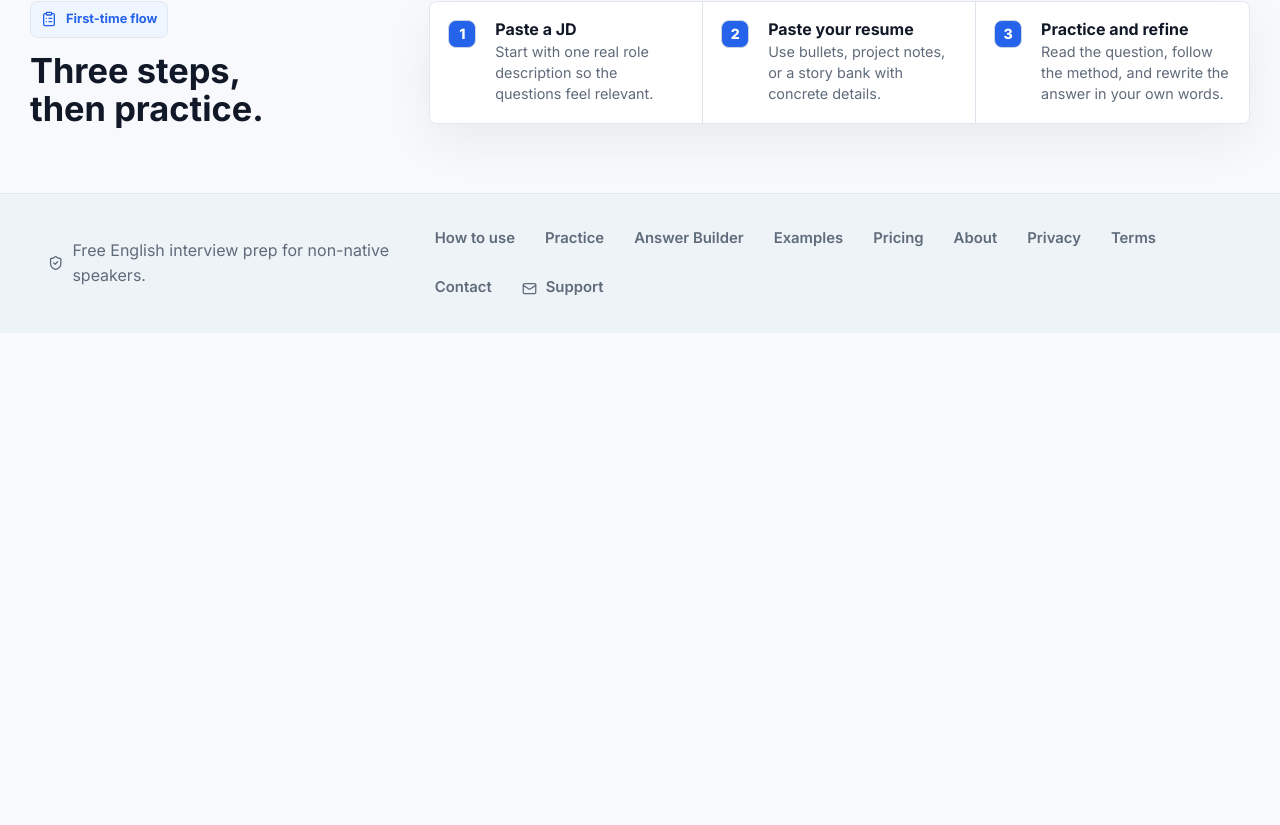
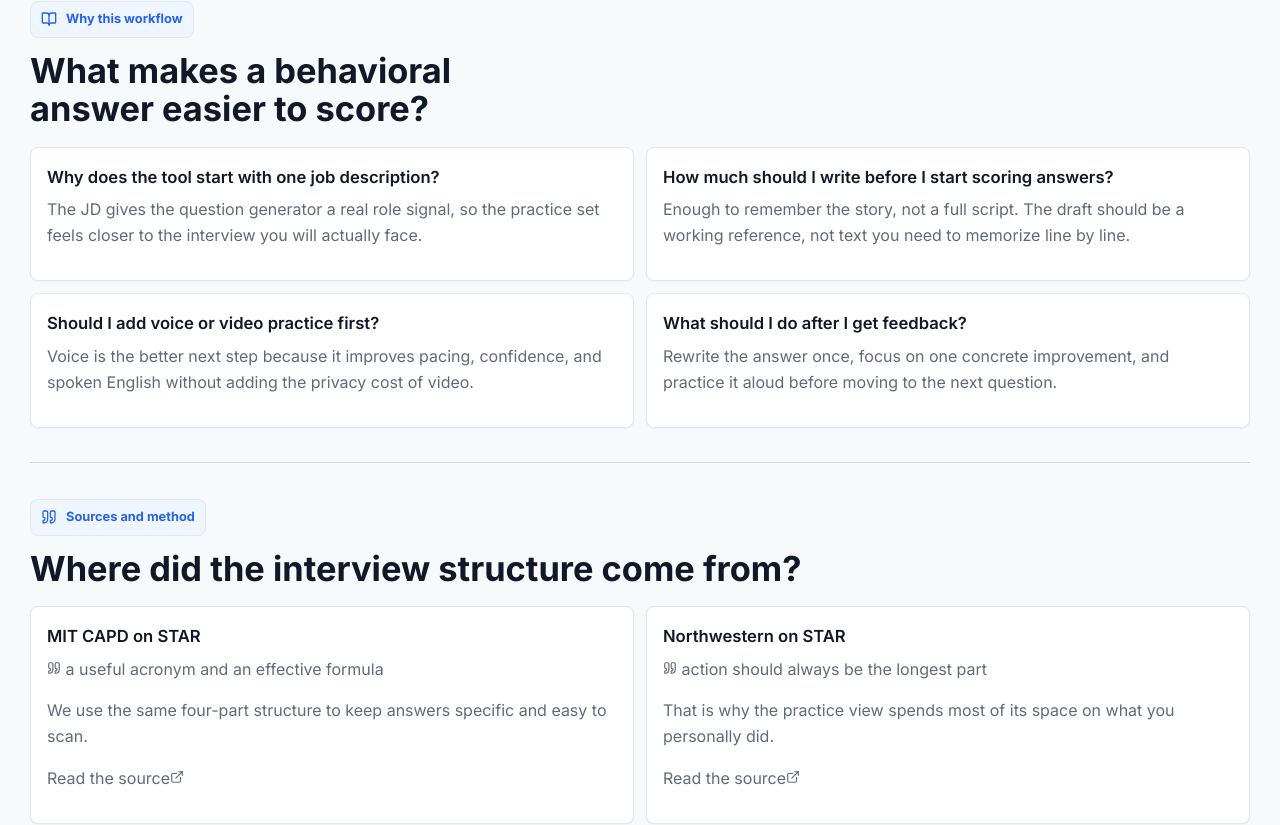
Before and after one commit to joanjiaocn-rgb/mock-interview-tool, a Next.js app: page / in a window 1280 px wide. Shown: the part 932-1757 px from the top of the page. Before the commit the page ends 1265 px from the top, so only its background shows below. Built offline with nearby package versions, Linux system fonts and the light colour scheme; no server answers.

Commit message:
Improve SEO metadata and content

```diff
--- a/app/about/page.tsx
+++ b/app/about/page.tsx
@@ -4,6 +4,8 @@ import { site } from "@/lib/site";
 export const metadata: Metadata = {
   title: "About",
   description: "About Interview English Coach.",
+  keywords: site.keywords,
+  authors: [{ name: site.authorName }],
   alternates: {
     canonical: `${site.url}/about`,
   },
--- a/app/answer-builder/page.tsx
+++ b/app/answer-builder/page.tsx
@@ -4,6 +4,8 @@ import { site } from "@/lib/site";
 export const metadata: Metadata = {
   title: "STAR Answer Builder",
   description: "Build clearer English behavioral interview answers with a simple STAR structure for non-native speakers.",
+  keywords: site.keywords,
+  authors: [{ name: site.authorName }],
   alternates: {
     canonical: `${site.url}/answer-builder`,
   },
--- a/app/contact/page.tsx
+++ b/app/contact/page.tsx
@@ -4,6 +4,8 @@ import { site } from "@/lib/site";
 export const metadata: Metadata = {
   title: "Contact",
   description: "Contact Interview English Coach.",
+  keywords: site.keywords,
+  authors: [{ name: site.authorName }],
   alternates: {
     canonical: `${site.url}/contact`,
   },
--- a/app/examples/page.tsx
+++ b/app/examples/page.tsx
@@ -2,8 +2,10 @@ import type { Metadata } from "next";
 import { site } from "@/lib/site";
 
 export const metadata: Metadata = {
-  title: "Examples",
+  title: "English Interview Answer Examples",
   description: "English behavioral interview answer examples with Chinese strategy notes for PM, data, and software roles.",
+  keywords: site.keywords,
+  authors: [{ name: site.authorName }],
   alternates: {
     canonical: `${site.url}/examples`,
   },
--- a/app/how-to/page.tsx
+++ b/app/how-to/page.tsx
@@ -5,6 +5,8 @@ import { site } from "@/lib/site";
 export const metadata: Metadata = {
   title: "How to Use",
   description: "Learn the three-step Interview English Coach workflow: add a job description, add your experience, then practice and refine each answer.",
+  keywords: site.keywords,
+  authors: [{ name: site.authorName }],
   alternates: {
     canonical: `${site.url}/how-to`,
   },
--- a/app/layout.tsx
+++ b/app/layout.tsx
@@ -14,15 +14,21 @@ const inter = Inter({
 export const metadata: Metadata = {
   metadataBase: new URL(site.url),
   title: {
-    default: "Interview English Coach | Free English Interview Prep",
+    default: "Free English Interview Practice | Interview English Coach",
     template: `%s | ${site.shortName}`,
   },
   description: site.description,
+  keywords: site.keywords,
+  authors: [{ name: site.authorName }],
+  icons: {
+    icon: "/icon.svg",
+    apple: "/apple-icon.svg",
+  },
   alternates: {
     canonical: site.url,
   },
   openGraph: {
-    title: "Interview English Coach | Free English Interview Prep",
+    title: "Free English Interview Practice | Interview English Coach",
     description: site.description,
     url: site.url,
     type: "website",
@@ -31,7 +37,7 @@ export const metadata: Metadata = {
   },
   twitter: {
     card: "summary_large_image",
-    title: "Interview English Coach | Free English Interview Prep",
+    title: "Free English Interview Practice | Interview English Coach",
     description: site.description,
   },
 };
--- a/app/page.tsx
+++ b/app/page.tsx
@@ -1,10 +1,12 @@
 import type { Metadata } from "next";
-import { ArrowRight, BadgeCheck, CheckCircle2, ClipboardList, Languages, Target } from "lucide-react";
+import { ArrowRight, BadgeCheck, BookOpen, CheckCircle2, ClipboardList, ExternalLink, Languages, Quote, Target } from "lucide-react";
 import { site, siteIds } from "@/lib/site";
 
 export const metadata: Metadata = {
-  title: "Interview English Coach | Free English Interview Prep",
+  title: "Free English Interview Practice",
   description: site.description,
+  keywords: site.keywords,
+  authors: [{ name: site.authorName }],
   alternates: {
     canonical: site.url,
   },
@@ -22,6 +24,8 @@ const pageSchema = {
       inLanguage: "en-US",
       datePublished: site.publishedAt,
       dateModified: site.updatedAt,
+      author: { "@id": siteIds.organization },
+      publisher: { "@id": siteIds.organization },
       isPartOf: { "@id": siteIds.website },
     },
     {
@@ -48,6 +52,46 @@ const pageSchema = {
     },
   ],
 };
+
+const faqPreview = [
+  {
+    question: "Why does the tool start with one job description?",
+    answer: "The JD gives the question generator a real role signal, so the practice set feels closer to the interview you will actually face.",
+  },
+  {
+    question: "How much should I write before I start scoring answers?",
+    answer: "Enough to remember the story, not a full script. The draft should be a working reference, not text you need to memorize line by line.",
+  },
+  {
+    question: "Should I add voice or video practice first?",
+    answer: "Voice is the better next step because it improves pacing, confidence, and spoken English without adding the privacy cost of video.",
+  },
+  {
+    question: "What should I do after I get feedback?",
+    answer: "Rewrite the answer once, focus on one concrete improvement, and practice it aloud before moving to the next question.",
+  },
+];
+
+const methodSources = [
+  {
+    title: "MIT CAPD on STAR",
+    href: "https://capd.mit.edu/resources/the-star-method-for-behavioral-interviews/",
+    quote: "a useful acronym and an effective formula",
+    note: "We use the same four-part structure to keep answers specific and easy to scan.",
+  },
+  {
+    title: "Northwestern on STAR",
+    href: "https://www.northwestern.edu/careers/jobs-internships/interviewing/the-star-approach.html",
+    quote: "action should always be the longest part",
+    note: "That is why the practice view spends most of its space on what you personally did.",
+  },
+  {
+    title: "Harvard FAS on STAR drafting",
+    href: "https://careerservices.fas.harvard.edu/ai-interviews-and-offers/",
+    quote: "Type up your answers to behavioral questions in STAR format",
+    note: "This reinforces drafting answers before you rehearse and refine them.",
+  },
+];
 
 const featureRows = [
   "JD-aware behavioral questions",
@@ -142,6 +186,51 @@ export default function HomePage() {
         ))}
       </section>
 
+      <section className="content-band">
+        <div className="content-heading">
+          <p className="section-kicker">
+            <BookOpen size={16} aria-hidden="true" />
+            Why this workflow
+          </p>
+          <h2>What makes a behavioral answer easier to score?</h2>
+        </div>
+        <div className="faq-list">
+          {faqPreview.map((item) => (
+            <article key={item.question}>
+              <h2>{item.question}</h2>
+              <p>{item.answer}</p>
+            </article>
+          ))}
+        </div>
+      </section>
+
+      <section className="content-band">
+        <div className="content-heading">
+          <p className="section-kicker">
+            <Quote size={16} aria-hidden="true" />
+            Sources and method
+          </p>
+          <h2>Where did the interview structure come from?</h2>
+        </div>
+        <div className="faq-list">
+          {methodSources.map((source) => (
+            <article key={source.title}>
+              <h2>{source.title}</h2>
+              <p>
+                <Quote size={14} aria-hidden="true" /> {source.quote}
+              </p>
+              <p>{source.note}</p>
+              <p>
+                <a href={source.href} rel="noreferrer" target="_blank">
+                  Read the source
+                  <ExternalLink size={14} aria-hidden="true" />
+                </a>
+              </p>
+            </article>
+          ))}
+        </div>
+      </section>
+
       <section className="content-band how-preview">
         <div className="content-heading">
           <p className="section-kicker">
--- a/app/practice/page.tsx
+++ b/app/practice/page.tsx
@@ -4,8 +4,10 @@ import { InterviewStudio } from "@/components/InterviewStudio";
 import { site } from "@/lib/site";
 
 export const metadata: Metadata = {
-  title: "Practice",
+  title: "Practice English Interview Answers",
   description: "Free English behavioral interview practice with JD-aware questions, Chinese strategy, STAR outlines, and English answer drafts.",
+  keywords: site.keywords,
+  authors: [{ name: site.authorName }],
   alternates: {
     canonical: `${site.url}/practice`,
   },
--- a/app/pricing/page.tsx
+++ b/app/pricing/page.tsx
@@ -4,6 +4,8 @@ import { site } from "@/lib/site";
 export const metadata: Metadata = {
   title: "Pricing",
   description: "Interview English Coach is free in the current v0 and does not include paid plans or checkout.",
+  keywords: site.keywords,
+  authors: [{ name: site.authorName }],
   alternates: {
     canonical: `${site.url}/pricing`,
   },
--- a/app/privacy/page.tsx
+++ b/app/privacy/page.tsx
@@ -4,6 +4,8 @@ import { site } from "@/lib/site";
 export const metadata: Metadata = {
   title: "Privacy Policy",
   description: "Privacy policy for Interview English Coach.",
+  keywords: site.keywords,
+  authors: [{ name: site.authorName }],
   alternates: {
     canonical: `${site.url}/privacy`,
   },
@@ -14,7 +16,7 @@ export default function PrivacyPage() {
     <main className="main legal-page">
       <p className="section-kicker">Privacy</p>
       <h1>Privacy Policy</h1>
-      <p>Last updated: August 14, 2026.</p>
+      <p>Last updated: August 15, 2026.</p>
       <p>
         Interview English Coach is currently a free browser-side preparation tool. Job descriptions, resume text, experience notes, answer drafts, scoring changes, and exported cheat sheets are processed in your browser during the session.
       </p>
--- a/app/terms/page.tsx
+++ b/app/terms/page.tsx
@@ -4,6 +4,8 @@ import { site } from "@/lib/site";
 export const metadata: Metadata = {
   title: "Terms of Use",
   description: "Terms of use for Interview English Coach.",
+  keywords: site.keywords,
+  authors: [{ name: site.authorName }],
   alternates: {
     canonical: `${site.url}/terms`,
   },
@@ -14,7 +16,7 @@ export default function TermsPage() {
     <main className="main legal-page">
       <p className="section-kicker">Terms</p>
       <h1>Terms of Use</h1>
-      <p>Last updated: August 11, 2026.</p>
+      <p>Last updated: August 15, 2026.</p>
       <h2>Use of the Tool</h2>
       <p>
         Interview English Coach provides English behavioral interview questions, Chinese answer strategy, STAR outlines, draft answers, notes, scoring rubrics, and cheat sheet export. It is an educational practice tool and does not guarantee job offers, interview outcomes, or professional career advice.
--- a/lib/site.ts
+++ b/lib/site.ts
@@ -3,7 +3,8 @@ export const site = {
   shortName: "EnglishCoach",
   url: "https://mock-interview.space",
   description:
-    "Free English behavioral interview prep for non-native speakers. Paste a job description and resume to generate likely questions, Chinese strategy, STAR outlines, English answer drafts, and a cheat sheet.",
+    "Free English interview prep for non-native speakers. Paste a JD and resume to get likely questions, STAR outlines, and answer drafts.",
+  keywords: ["English interview practice", "behavioral interview prep", "STAR interview answer builder", "Chinese speakers"],
   authorName: "Interview English Coach",
   supportEmail: "support@example.com",
   publishedAt: "2026-08-09",
```
Also changed, not shown: app/apple-icon.svg (added), app/icon.svg (added).
